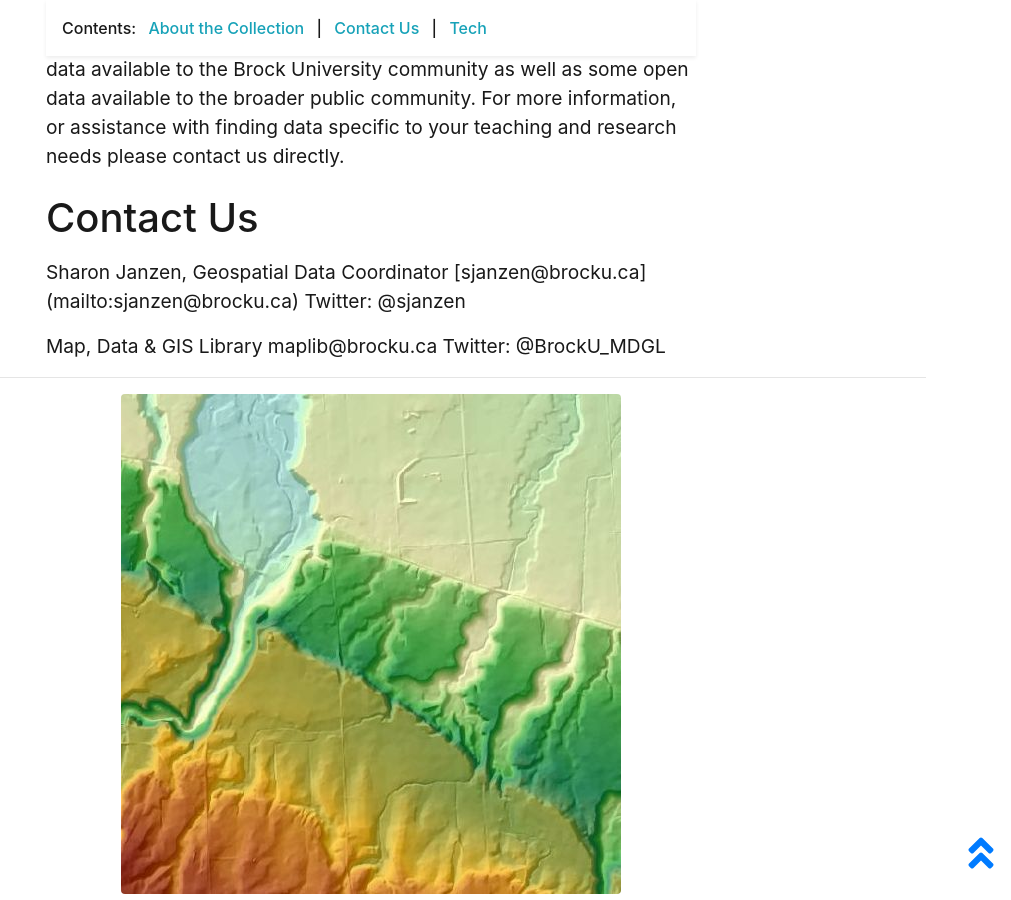
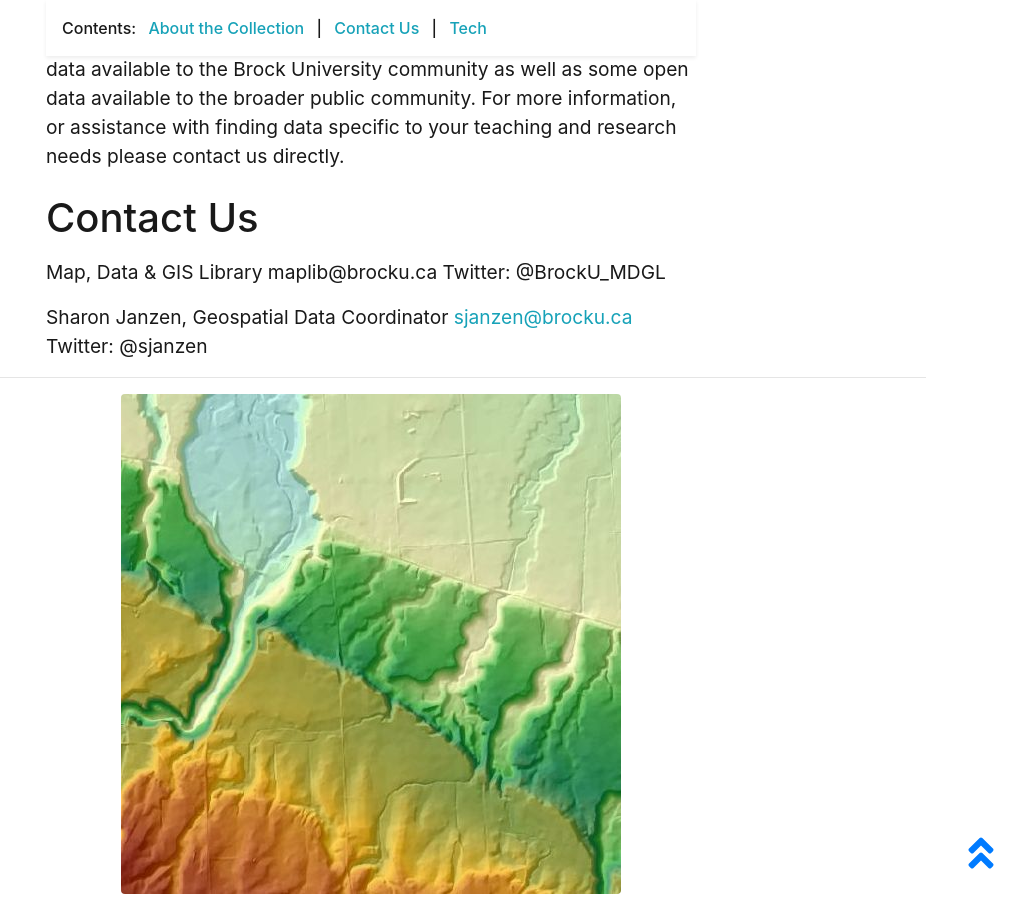
Before and after one commit to BrockDSL/geodata-listing, a Jekyll site: the page built from pages/about.md, in a window 1280 px wide and 900 px high, scrolled down 550 px. Shown: the whole window, without its empty margins (269-1280 px from the left). Built offline with Jekyll 4.4.1, drawn with Linux system fonts in a browser that asks for light colours.

Commit message:
update 4

```diff
--- a/pages/about.md
+++ b/pages/about.md
@@ -16,13 +16,15 @@ This collection of geospatial data fact sheets provides a sample of GIS data ava
 
 # Contact Us
 
-Sharon Janzen, Geospatial Data Coordinator
-[sjanzen@brocku.ca] (mailto:sjanzen@brocku.ca)
-Twitter: @sjanzen
-
 Map, Data & GIS Library
 maplib@brocku.ca
 Twitter: @BrockU_MDGL
+
+Sharon Janzen, Geospatial Data Coordinator
+[sjanzen@brocku.ca](mailto:sjanzen@brocku.ca)
+Twitter: @sjanzen
+
+
 
 -------------------------------------------------
 
```
